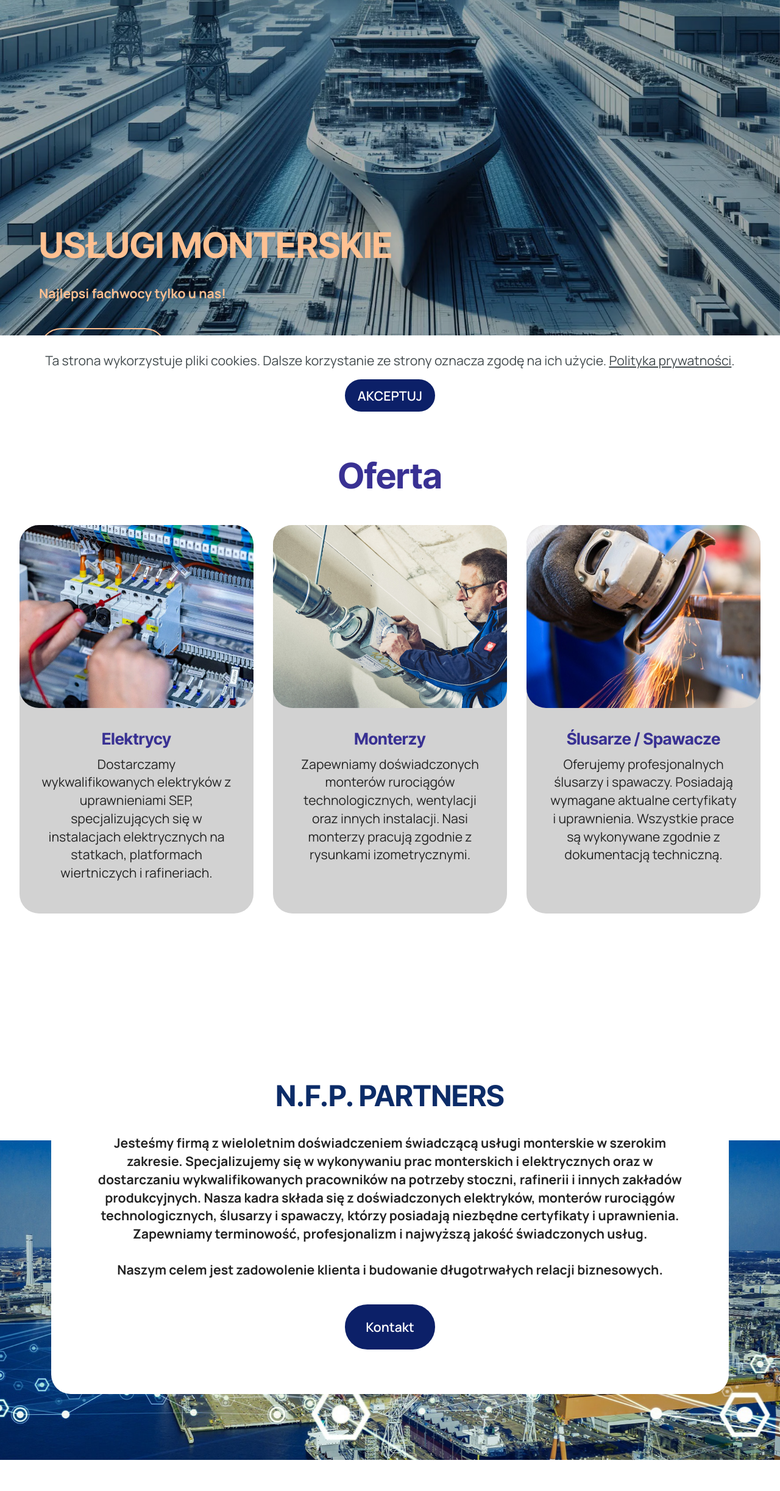
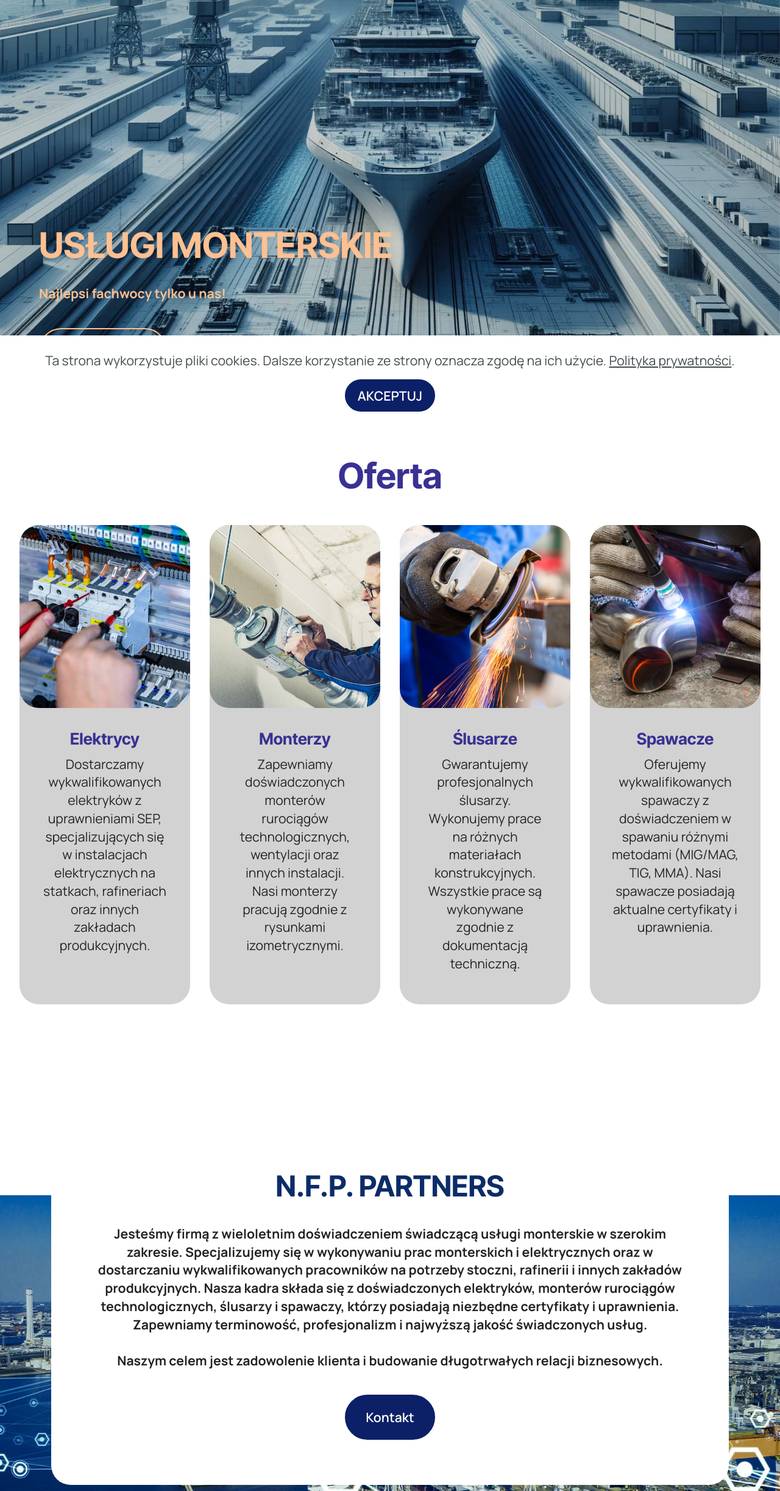
Before and after one commit to imediasystem/NFPPartners, a plain HTML site: page index.html in a window 1280 px wide. Shown: the part 115-2560 px from the top of the page at 61% size. Drawn offline with Linux system fonts and the light colour scheme.

Commit message:
Add files via upload

```diff
--- a/assets/mobirise/css/mbr-additional.css
+++ b/assets/mobirise/css/mbr-additional.css
@@ -777,6 +777,11 @@ a {
     padding-left: 16px;
     padding-right: 16px;
   }
+}
+*:focus-visible {
+  outline: red solid 2px !important;
+  outline-offset: 2px !important;
+  transition: outline 0.2s ease-in-out;
 }
 .cid-tJGsCG1vVL {
   z-index: 1000;
@@ -1344,7 +1349,7 @@ a {
 }
 .cid-uQwDUMq5i1 .mbr-overlay {
   background-color: #000000;
-  opacity: 0.3;
+  opacity: 0.2;
 }
 @media (min-width: 768px) {
   .cid-uQwDUMq5i1 {
--- a/index.html
+++ b/index.html
@@ -4,7 +4,7 @@
 
   <meta charset="UTF-8">
   <meta http-equiv="X-UA-Compatible" content="IE=edge">
-  <meta name="generator" content="Mobirise v6.0.6, mobirise.com">
+  <meta name="generator" content="Mobirise v6.1.4, mobirise.com">
   <meta name="viewport" content="width=device-width, initial-scale=1, minimum-scale=1">
   <link rel="shortcut icon" href="assets/images/nfppartners-logo.png" type="image/x-icon">
   <meta name="description" content="praca elektryk, praca monter, praca spawacz, praca Niemcy">
@@ -13,8 +13,6 @@
   <title>N.F.P. Partners praca Niemcy</title>
   <link rel="stylesheet" href="assets/web/assets/mobirise-icons2/mobirise2.css">
   <link rel="stylesheet" href="assets/bootstrap/css/bootstrap.min.css">
-  <link rel="stylesheet" href="assets/bootstrap/css/bootstrap-grid.min.css">
-  <link rel="stylesheet" href="assets/bootstrap/css/bootstrap-reboot.min.css">
   <link rel="stylesheet" href="assets/parallax/jarallax.css">
   <link rel="stylesheet" href="assets/animatecss/animate.css">
   <link rel="stylesheet" href="assets/dropdown/css/style.css">
@@ -24,7 +22,7 @@
   <noscript><link rel="stylesheet" href="https://fonts.googleapis.com/css?family=Inter+Tight:100,200,300,400,500,600,700,800,900,100i,200i,300i,400i,500i,600i,700i,800i,900i&display=swap"></noscript>
   <link rel="preload" href="https://fonts.googleapis.com/css?family=Manrope:200,300,400,500,600,700,800&display=swap" as="style" onload="this.onload=null;this.rel='stylesheet'">
   <noscript><link rel="stylesheet" href="https://fonts.googleapis.com/css?family=Manrope:200,300,400,500,600,700,800&display=swap"></noscript>
-  <link rel="preload" as="style" href="assets/mobirise/css/mbr-additional.css?v=GKNWek"><link rel="stylesheet" href="assets/mobirise/css/mbr-additional.css?v=GKNWek" type="text/css">
+  <link rel="preload" as="style" href="assets/mobirise/css/mbr-additional.css?v=87MqeC"><link rel="stylesheet" href="assets/mobirise/css/mbr-additional.css?v=87MqeC" type="text/css">
 
 
 
@@ -40,7 +38,7 @@
 			<div class="navbar-brand">
 				<span class="navbar-logo">
 					<a href="index.html#top">
-						<img src="assets/images/nfppartners-logo.png" alt="Mobirise Website Builder" style="height: 4rem;">
+						<img src="assets/images/nfppartners-logo.png" alt="Logo" style="height: 4rem;">
 					</a>
 				</span>
 
@@ -73,7 +71,7 @@
 <section data-bs-version="5.1" class="header18 cid-uQwDUMq5i1 mbr-fullscreen mbr-parallax-background" id="header18-1">
 
 
-  <div class="mbr-overlay" style="opacity: 0.3; background-color: rgb(0, 0, 0);"></div>
+  <div class="mbr-overlay" style="opacity: 0.2; background-color: rgb(0, 0, 0);"></div>
   <div class="container">
     <div class="row">
       <div class="content-wrap col-12 col-md-12">
@@ -90,14 +88,14 @@
 <section data-bs-version="5.1" class="features4 cid-tJGEoKGifq" id="features04-3">
 
 
-	<div class="container">
+	<div class="container-fluid">
 		<div class="mbr-section-head mb-5">
 			<h4 class="mbr-section-title mbr-fonts-style align-left mb-3 display-1"><strong>Oferta</strong></h4>
 
 
 		</div>
 		<div class="row">
-			<div class="item features-image col-12 col-md-6 col-lg-4 active">
+			<div class="item features-image col-12 col-md-6 col-lg-3 active">
 				<div class="item-wrapper">
 					<div class="item-img">
 						<img src="assets/images/elektryk-1.webp" alt="Elektryk" data-slide-to="0" data-bs-slide-to="0">
@@ -105,12 +103,12 @@
 					<div class="item-content">
 						<h5 class="item-title mbr-fonts-style display-5"><strong>Elektrycy</strong></h5>
 
-						<p class="mbr-text mbr-fonts-style display-7">Dostarczamy wykwalifikowanych elektryków z uprawnieniami SEP, specjalizujących się w instalacjach elektrycznych na statkach, platformach wiertniczych i rafineriach.</p>
+						<p class="mbr-text mbr-fonts-style display-7">Dostarczamy wykwalifikowanych elektryków z uprawnieniami SEP, specjalizujących się w instalacjach elektrycznych na statkach, rafineriach oraz innych zakładach produkcyjnych.</p>
 
 					</div>
 
 				</div>
-			</div><div class="item features-image col-12 col-md-6 col-lg-4">
+			</div><div class="item features-image col-12 col-md-6 col-lg-3">
 				<div class="item-wrapper">
 					<div class="item-img">
 						<img src="assets/images/monterwentylacji-3.jpeg" alt="Monter" data-slide-to="1" data-bs-slide-to="1">
@@ -123,15 +121,28 @@
 
 					</div>
 				</div>
-			</div><div class="item features-image col-12 col-md-6 col-lg-4">
+			</div><div class="item features-image col-12 col-md-6 col-lg-3">
 				<div class="item-wrapper">
 					<div class="item-img">
 						<img src="assets/images/slusarz-3.jpeg" alt="Ślusarz" data-slide-to="2" data-bs-slide-to="2">
 					</div>
 					<div class="item-content">
-						<h5 class="item-title mbr-fonts-style display-5"><strong>Ślusarze / Spawacze</strong></h5>
+						<h5 class="item-title mbr-fonts-style display-5"><strong>Ślusarze</strong></h5>
 
-						<p class="mbr-text mbr-fonts-style display-7">Oferujemy profesjonalnych ślusarzy i spawaczy. Posiadają wymagane aktualne certyfikaty i uprawnienia. Wszystkie prace są wykonywane zgodnie z dokumentacją techniczną.<br>
+						<p class="mbr-text mbr-fonts-style display-7">Gwarantujemy profesjonalnych ślusarzy. Wykonujemy prace na różnych materiałach konstrukcyjnych. Wszystkie prace są wykonywane zgodnie z dokumentacją techniczną.<br>
+						</p>
+
+					</div>
+				</div>
+			</div><div class="item features-image col-12 col-md-6 col-lg-3">
+				<div class="item-wrapper">
+					<div class="item-img">
+						<img src="assets/images/spawacz-1.jpg" alt="Spawacz" data-slide-to="3" data-bs-slide-to="3">
+					</div>
+					<div class="item-content">
+						<h5 class="item-title mbr-fonts-style display-5"><strong>Spawacze</strong></h5>
+
+						<p class="mbr-text mbr-fonts-style display-7">Oferujemy wykwalifikowanych spawaczy z doświadczeniem w spawaniu różnymi metodami (MIG/MAG, TIG, MMA). Nasi spawacze posiadają aktualne certyfikaty i uprawnienia.<br>
 						</p>
 
 					</div>
@@ -197,7 +208,7 @@
         </div>
         <div class="row justify-content-center mt-4">
             <div class="col-lg-8 mx-auto mbr-form" data-form-type="formoid">
-                <form action="https://mobirise.eu/" method="POST" class="mbr-form form-with-styler" data-form-title="Form Name"><input type="hidden" name="email" data-form-email="true" value="4Hs06DG7c8pMog/fj++xOMZEQnQM3jKopqnxx/HV9R6UFsYJ/CTRChm7lP7+ndQCh8fL2gbsJkZ0vvybePUF1J/rO3wI3wuxlIev39oCn/V0TdEnAlMLhZ9aSTNyUga+">
+                <form action="https://mobirise.eu/" method="POST" class="mbr-form form-with-styler" data-form-title="Form Name"><input type="hidden" name="email" data-form-email="true" value="leKR1U1yG5/Q3QI13aebdKjKF2HscYwUYX7PrFDCjgY7LbJd7Cp/FrDZ9niBAerw/glgv3c+z9kZu812LXQBZajqQi9VSwSpU7AMiaPcdZ4IFIbhYWp1QdlBIR+FgJZx">
                     <div class="row">
                         <div hidden="hidden" data-form-alert="" class="alert alert-success col-12">Dziękujemy za wypełnienie formularza!
 Odpowiemy najszybciej jak to możliwe!</div>
@@ -244,7 +255,7 @@ Odpowiemy najszybciej jak to możliwe!</div>
                         <h6 class="card-title mbr-fonts-style mb-1 display-5"><strong>N.F.P. Partners Sp. z o.o.</strong><strong><br></strong></h6>
                         <p class="mbr-text mbr-fonts-style display-7"><strong>Adres:
 </strong><br>ul. Celna 1A, 85-790 Bydgoszcz<br><strong>Godziny pracy:
-</strong><br>8:00 - 16:00<br><br><strong>Telefon:</strong><strong><br></strong>+48 886 830 708<br><strong>Telefon:</strong><strong><br></strong>+48 510 366 050<br><strong>Telefon:</strong><strong><br></strong>+49 176 41039144<br><strong>Whatsapp:</strong><strong><br></strong>+49 176 86968732<br><strong>Mail:</strong><strong><br></strong>biuro@nfppartners.pl<br>
+</strong><br>8:00 - 16:00<br><br><strong>Telefon:</strong><strong><br></strong>+48 886 830 708<br><strong>Telefon:</strong><strong><br></strong>+48 510 366 050<br><strong>Telefon:</strong><strong><br></strong>+49 176 41039144<br><strong>WhatsApp:</strong><strong><br></strong>+49 176 86968732<br><strong>E-mail:</strong><strong><br></strong>biuro@nfppartners.pl<br>
                         </p>
                     </div>
                 </div>
@@ -279,7 +290,7 @@ Odpowiemy najszybciej jak to możliwe!</div>
 
             </div>
             <div class="col-12 mt-5">
-                <p class="mbr-fonts-style copyright display-7">© Copyright 2025 <a href="http://imediasystem.pl" class="text-danger">iMedia SysteM</a><br><a href="http://imediasystem.pl" class="text-danger"><br></a>All rights reserved</p>
+                <p class="mbr-fonts-style copyright display-7">© Copyright 2025 <a href="http://imediasystem.pl" class="text-danger text-primary" target="_blank">iMedia SysteM</a><br><a href="http://imediasystem.pl" class="text-danger"><br></a>All rights reserved</p>
             </div>
         </div>
     </div>
```
Also changed, not shown: assets/images/hashes.json (+1 -1 lines), jobs.html (+5 -7 lines), privacy.html (+7 -9 lines), assets/images/spawacz-1.jpg (added), assets/theme/js/script.js.
